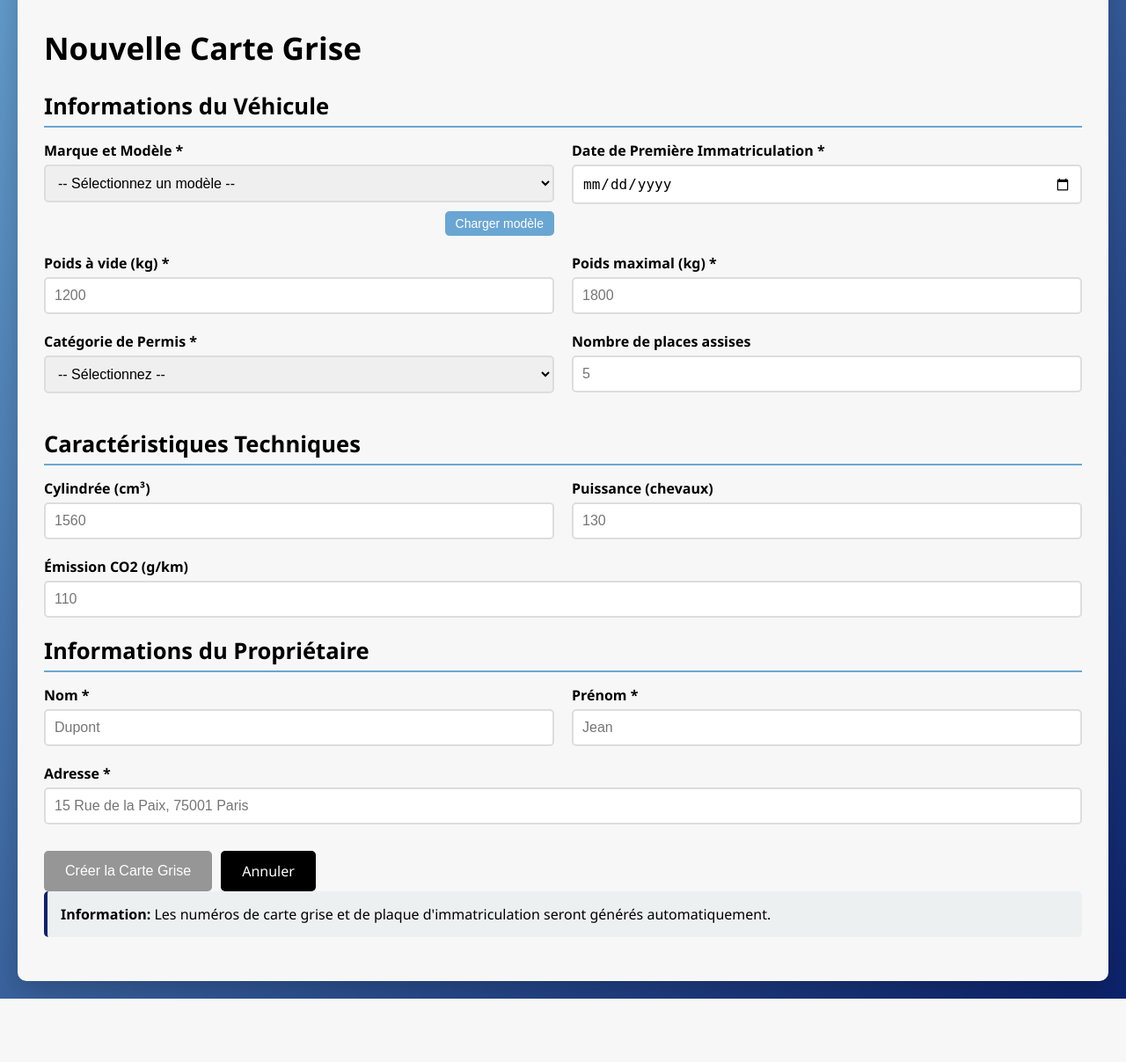
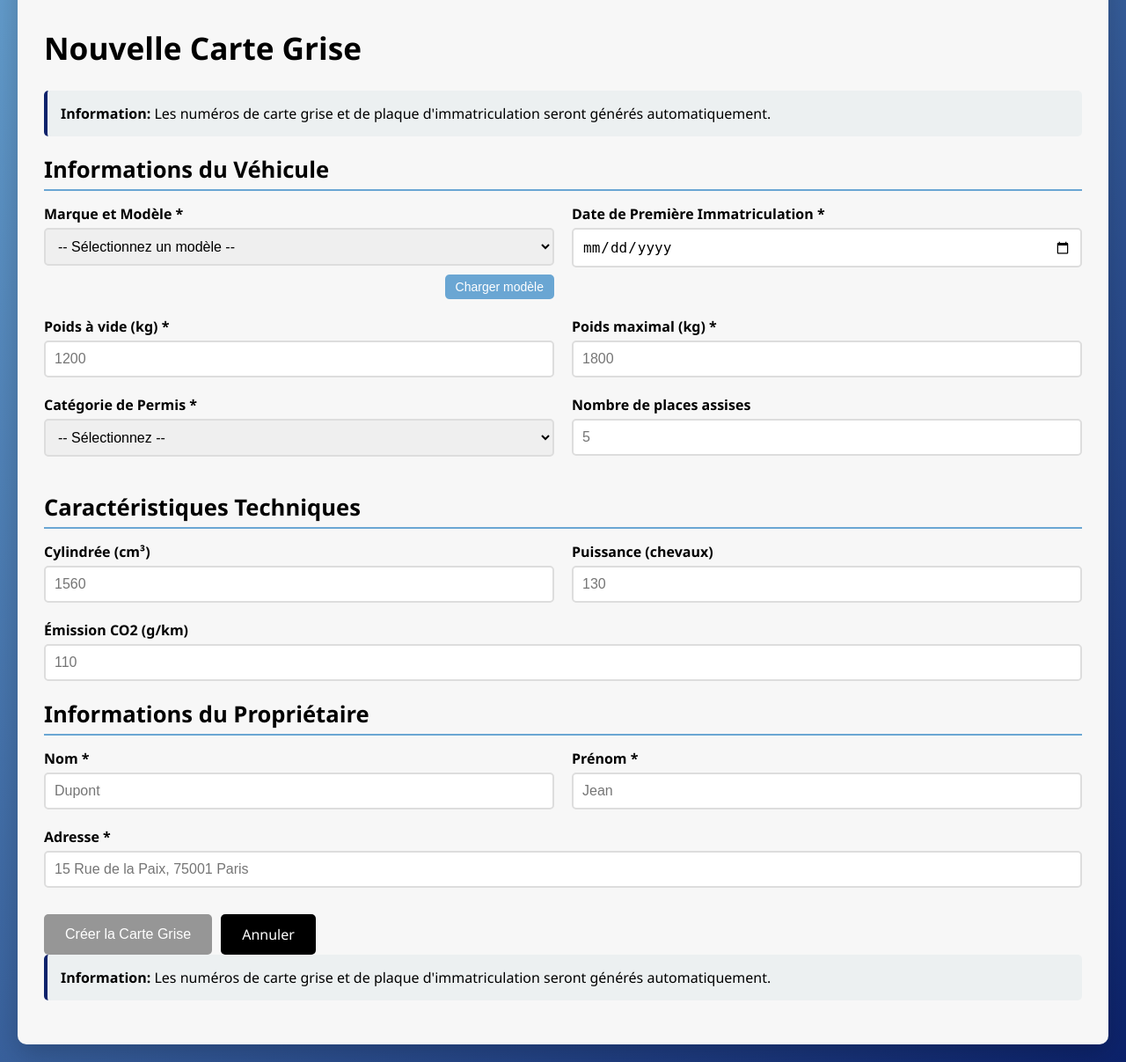
Before and after one commit to Gog2006/SAE_104, a Flask app: page /add in a window 1280 px wide. Shown: the part 236-1443 px from the top of the page at 88% size. Before the commit the page ends 1371 px from the top, so only its background shows below. Run offline with Flask 3, Linux system fonts and the light colour scheme; data comes from the database, SQL or seed files in the repository; some libraries are stand-ins or nearby versions.

Commit message:
stable vercion without any bugs

```diff
--- a/templates/add.html
+++ b/templates/add.html
@@ -14,10 +14,12 @@
 <body>
 <h2> Nouvelle Carte Grise</h2>
 
+<div class="info-box">
+    <p><strong>Information:</strong> Les numéros de carte grise et de plaque d'immatriculation seront générés automatiquement.</p>
+</div>
+
 <form method="POST" action="{{ url_for('add_carte_grise') }}" novalidate>
     <input type="hidden" name="csrf_token" value="{{ csrf_token() }}"/>
-
-
 
     <h3 style="margin-top: 20px; color: var(--grey-color);">Informations du Véhicule</h3>
 
@@ -96,6 +98,7 @@
         <input type="number" id="emission_co2" name="emission_co2" min="0" placeholder="110"
                value="{{ prefilled.emission_co2 if prefilled else request.form.emission_co2 or '' }}">
     </div>
+
  <h3 style="margin-top: 20px; color: var(--grey-color);">Informations du Propriétaire</h3>
 
     <div class="form-row">
@@ -116,12 +119,12 @@
     </div>
 
 
-
     <div class="actions" style="margin-top: 30px;">
         <button type="submit" name="btn_save" class="btn btn-success"> Créer la Carte Grise</button>
         <a href="{{ url_for('index') }}" class="btn btn-secondary"> Annuler</a>
     </div>
 </form>
+
 
 <div class="info-box">
     <p><strong>Information:</strong> Les numéros de carte grise et de plaque d'immatriculation seront générés automatiquement.</p>
```
